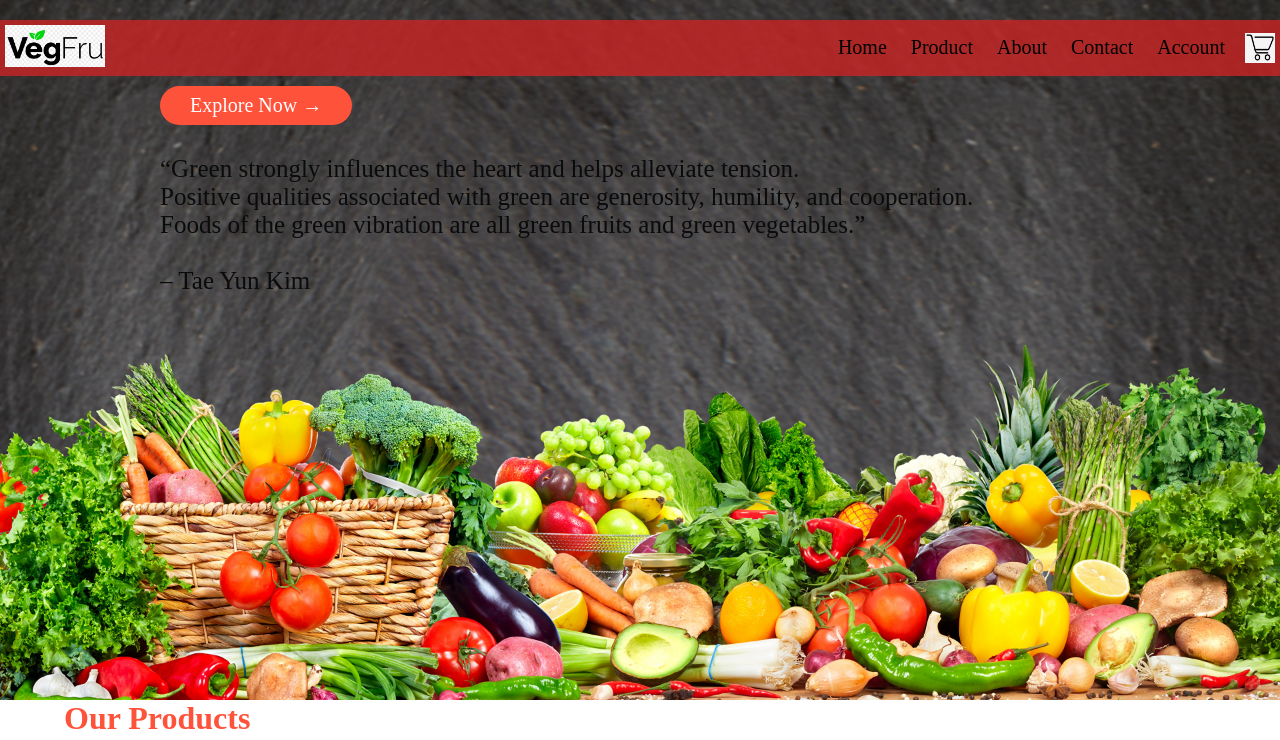
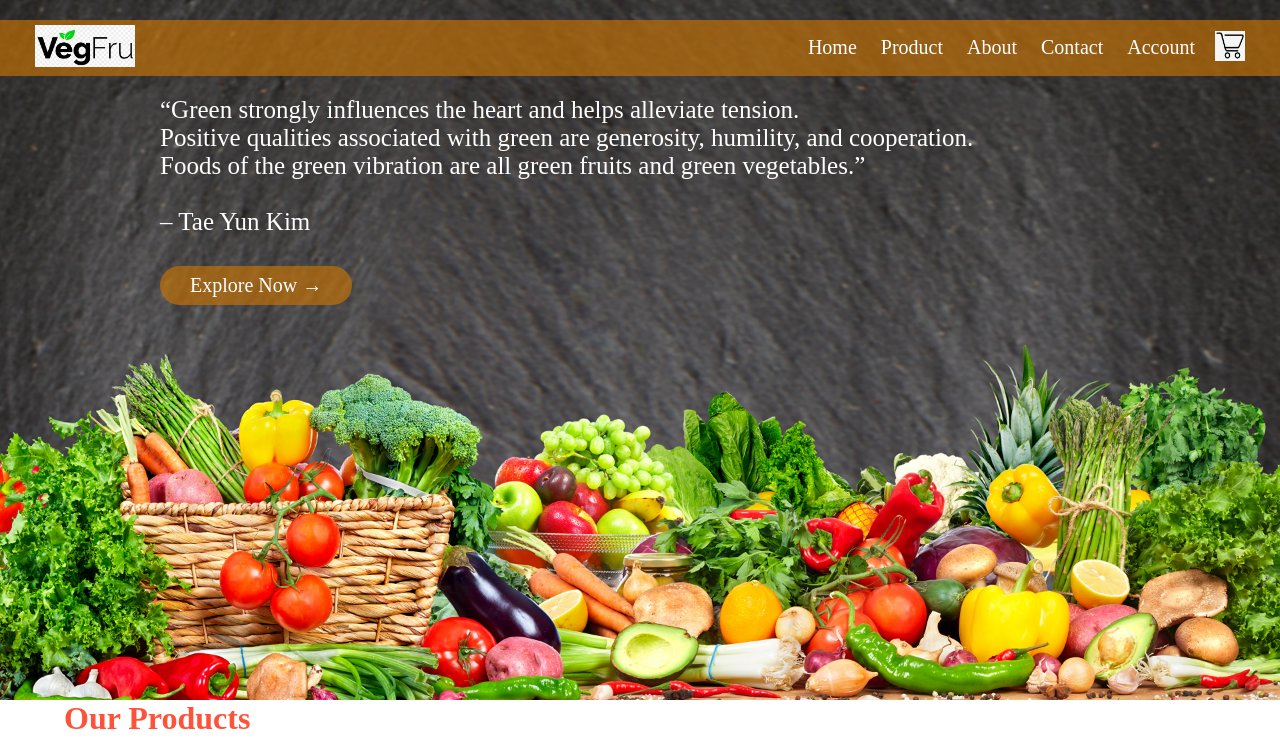
Before and after one commit to Drikshnemkul/online-Vegetable-store, a PHP site: page / in a window 1280 px wide. Shown: the top 740 px of the page. Run offline with PHP 8.4, Linux system fonts and the light colour scheme.

Commit message:
changes 1.2

```diff
--- a/index.html
+++ b/index.html
@@ -23,17 +23,19 @@
                 </li>
                 </ul>
             </nav>
+            <div class="cart">
         <img src="image/caart.png" width="30px"height="30px" alt="">
+        </div>
         </div>
 
         <div class="row">
             <div class="col-2">
-                <a href="" class="btn">Explore Now &#8594;</a>
                 <p>“Green strongly influences the heart and helps alleviate tension.
                     <br>Positive qualities associated with green are generosity, humility, and cooperation.<br>
                      Foods of the green vibration are all green fruits and green vegetables.”<br><br> – Tae Yun Kim
                 </p>
 
+                <a href="" class="btn">Explore Now &#8594;</a>
             </div>
          </div>
     </div>
--- a/style.css
+++ b/style.css
@@ -19,14 +19,22 @@
     display: flex;
     align-items: center;
     padding: 5px;
-    background-color: rgba(201, 36, 36, 0.808);
+    background-color: rgba(196, 114, 6, 0.671);
     position: relative;
     top: 20px;
+}
+
+.logo{
+    padding-left: 30px;
 }
 
 nav{
     flex:1;
     text-align: right;
+}
+
+.cart{
+    padding-right: 30px;
 }
 
 nav ul{
@@ -41,12 +49,12 @@ nav ul li{
 
 a{
     text-decoration: none;
-    color:rgb(0, 0, 0);
+    color:rgb(255, 255, 255);
     font-size: 20px;
 }
 
 p{
-    color:rgb(10, 11, 12);
+    color:rgb(255, 255, 255);
     font-size: 25px;
 }
 
@@ -55,6 +63,7 @@ p{
     align-items:center;
     flex-wrap: wrap;
     justify-content: space-around;
+    padding-top: 40px;
 }
 
 .col-2{
@@ -76,7 +85,7 @@ p{
 
 .btn{
     display: inline-block;
-    background: #ff523b;
+    background: rgba(196, 114, 6, 0.671);
     color:#fff;
     padding: 8px 30px;
     margin: 30px 0;
```
